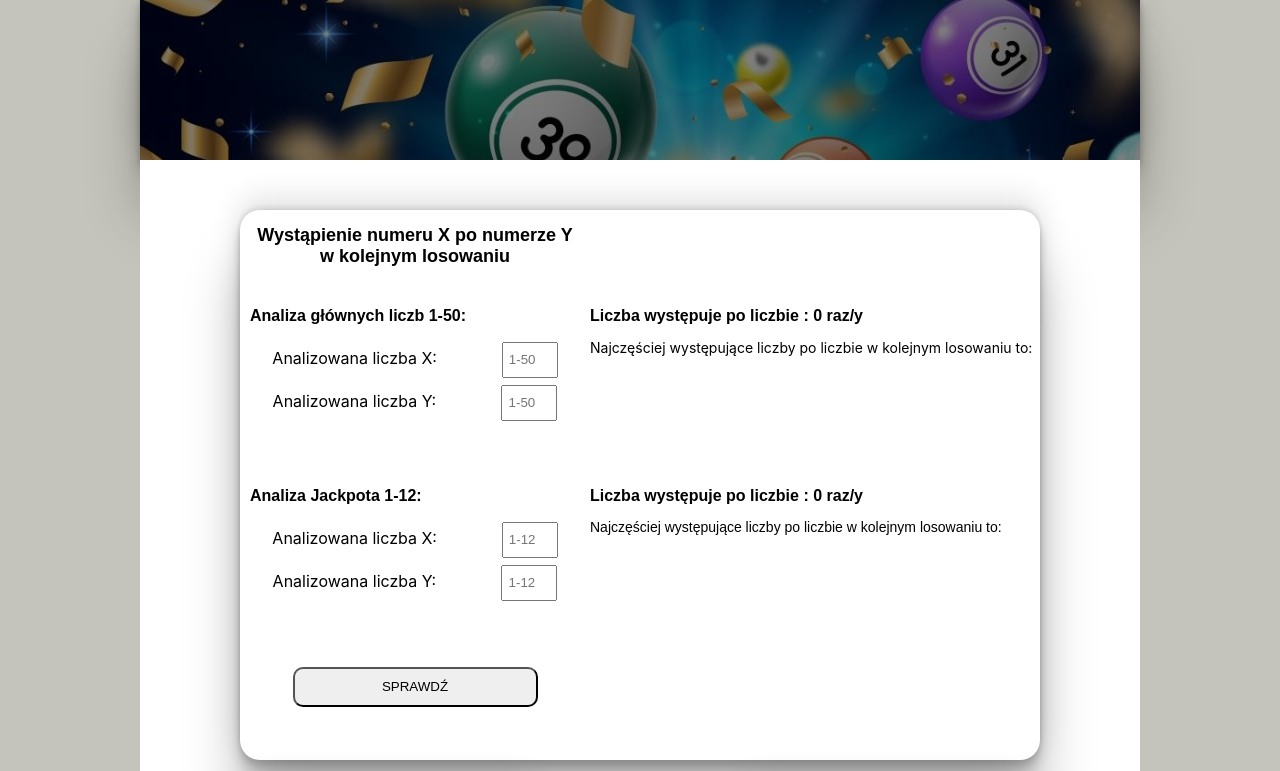
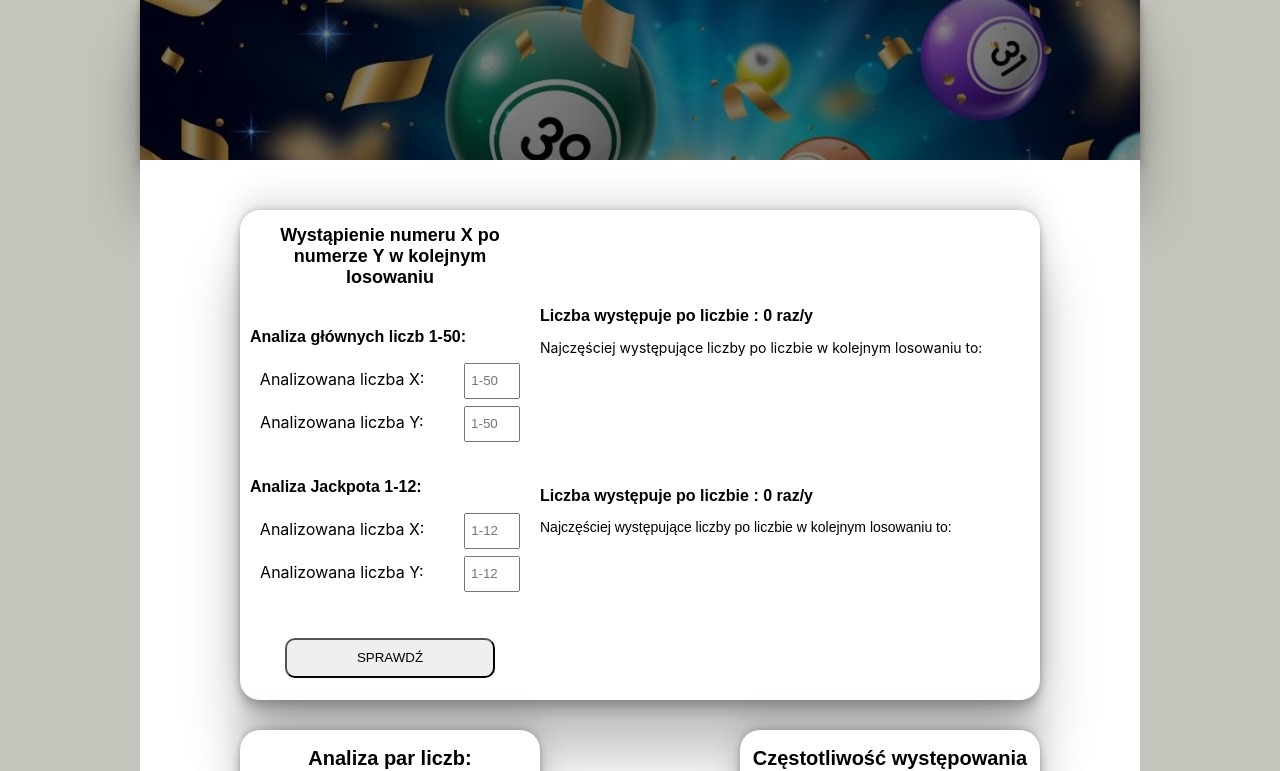
Before and after one commit to drozzzdi/EuroJackpot-analysis-of-draws, a React (Create React App) app: page / in a window 1280 px wide. Shown: the top 771 px of the page. Built offline with nearby package versions, Linux system fonts and the light colour scheme.

Commit message:
Improved the algorithm of the most frequently drawn numbers and added the algotithm to Jack

```diff
--- a/src/conponents/Main/Repeatability/Repeatability.js
+++ b/src/conponents/Main/Repeatability/Repeatability.js
@@ -44,7 +44,7 @@ function Repeatability(){
 
                 setHowOffenMain(0)
 
-                for(let i=0;i<data.length;i++){
+                for(let i=0;i<data.length-1;i++){
                     let firstDraws=data[i].firstNumbers
                     let idValue=data[i].id
 
@@ -55,6 +55,7 @@ function Repeatability(){
                         suitNumberY.push(idValue)
                         everyNumbersSuitDraws.push(firstDraws);
                         beforDrawsWithYNumber.push(data[i+1].firstNumbers)
+
                     }
                 }
 
@@ -112,7 +113,7 @@ function Repeatability(){
 
             setHowOffenJack(0)
 
-                for(let i=0;i<data.length;i++){
+                for(let i=0;i<data.length-1;i++){
 
                     let firstDraws=data[i].secondNumbers
                     let idValue=data[i].id
@@ -120,11 +121,11 @@ function Repeatability(){
                    if(firstDraws.some(fir=>fir==jackNumberX)){
                     suitJackNumberX.push(idValue)
                    }
+
                    if(firstDraws.some(fir=>fir==jackNumberY)){
                     suitJackNumberY.push(idValue)
                     everyNumbersSuitDrawsJ.push(firstDraws);
-                    beforDrawsWithYNumberJ.push(data[i+1].firstNumbers)
-
+                    beforDrawsWithYNumberJ.push(data[i+1].secondNumbers)
                    }
                 }
 
@@ -144,17 +145,15 @@ function Repeatability(){
                         if(whatNumbersJ.some(el=>el==j)){
                             howOften++;
                         }
-
                     }
 
                     if(howOften>4){
                         mostOffenNrJ.push(j);
+                    }
+                }
+                setMostOffenJackNumbers([mostOffenNrJ])
+                console.log(mostOffenJackNumbers)
 
-                    }
-
-                }
-                setMostOffenMainNumbers([mostOffenNrJ])
-                console.log(mostOffenNrJ)
 
                 //checking how often the number X appears after the number Y in two additional numbers
 
@@ -237,15 +236,16 @@ function Repeatability(){
             className="RepeatButton"
             onClick={CheckTheResult}>Sprawdź</button>
             </div>
-            <div className='results'>
+            <div className={changeClass?"results":"noresults"}>
                 <div className='analisisMainNumbers'>
                     <div className='resultMain'> Liczba {mainNumberX} występuje po liczbie {mainNumberY}: <span>{howOffenMain}</span> raz/y </div>
                     <p>Najczęściej występujące liczby po liczbie {mainNumberY} w kolejnym losowaniu to: </p>
-                    <p></p>
+                   <div>{mostOffenMainNumbers}</div>
                 </div>
                  <div className='analisisJackNumbers'>
                     <div className='resultJack'> Liczba {jackNumberX} występuje po liczbie {jackNumberY}: <span>{howOffenJack}</span> raz/y </div>
                     <p>Najczęściej występujące liczby po liczbie {jackNumberY} w kolejnym losowaniu to: </p>
+                    <div>{mostOffenJackNumbers}</div>
                  </div>
 
             </div>
--- a/src/conponents/Main/Repeatability/repeatability.css
+++ b/src/conponents/Main/Repeatability/repeatability.css
@@ -16,8 +16,8 @@
 }
 
 .containerRepeatability {
-  height: 550px;
-  width: 350px;
+  height: 490px;
+  width: 300px;
 }
 
 .containerRepeatability h2 {
@@ -52,7 +52,7 @@
 }
 
 .containerRepeatability .secondSection {
-  margin-top: 60px;
+  margin-top: 30px;
 }
 
 .containerRepeatability .jackpot {
@@ -62,8 +62,10 @@
 .containerRepeatability .jackpot .active {
   position: absolute;
   left: 25%;
+  width: 160px;
   color: red;
   font-size: 12px;
+  box-shadow: none;
 }
 
 .containerRepeatability .jackpot .noNumbers {
@@ -71,7 +73,7 @@
 }
 
 .containerRepeatability button {
-  margin-top: 60px;
+  margin-top: 40px;
   width: 70%;
   margin-left: 15%;
   height: 40px;
@@ -84,6 +86,10 @@
 .containerRepeatability button:hover {
   background-image: linear-gradient(to right, rgba(134, 141, 130, 0.538), rgba(241, 248, 248, 0.723));
   border: 1px solid #2f3232;
+}
+
+.results {
+  display: block;
 }
 
 .results .analisisMainNumbers {
@@ -113,3 +119,11 @@
 .results .analisisJackNumbers p {
   font-size: 14px;
 }
+
+.results .analisisJackNumbers .pInJackResults {
+  padding-left: 20px;
+}
+
+.noresults {
+  display: none;
+}
--- a/src/conponents/Main/Repeatability/repeatability.scss
+++ b/src/conponents/Main/Repeatability/repeatability.scss
@@ -14,8 +14,8 @@
     margin-bottom: 30px;
 }
 .containerRepeatability{
-    height: 550px;
-    width: 350px;
+    height: 490px;
+    width: 300px;
 
 
     h2{
@@ -47,15 +47,17 @@
         }
     }
     .secondSection{
-        margin-top: 60px;
+        margin-top: 30px;
     }
     .jackpot{
         position: relative;
         .active{
             position: absolute;
             left:25%;
+            width: 160px;
             color:red;
             font-size: 12px;
+            box-shadow: none;
         }
         .noNumbers{
             display: none;
@@ -63,7 +65,7 @@
     }
 
     button{
-        margin-top: 60px;
+        margin-top: 40px;
         width: 70% ;
         margin-left: 15%;
         height: 40px;
@@ -78,6 +80,7 @@
         }
 }
 .results{
+    display: block;
     .analisisMainNumbers{
         margin-top: 97px;
         height: 180px;
@@ -99,5 +102,12 @@
         p{
             font-size: 14px;
         }
+        .pInJackResults{
+            padding-left: 20px;
+        }
     }
+
 }
+.noresults{
+    display: none;
+}
```
Also changed, not shown: src/conponents/Main/Repeatability/repeatability.min.css (+1 -1 lines).
